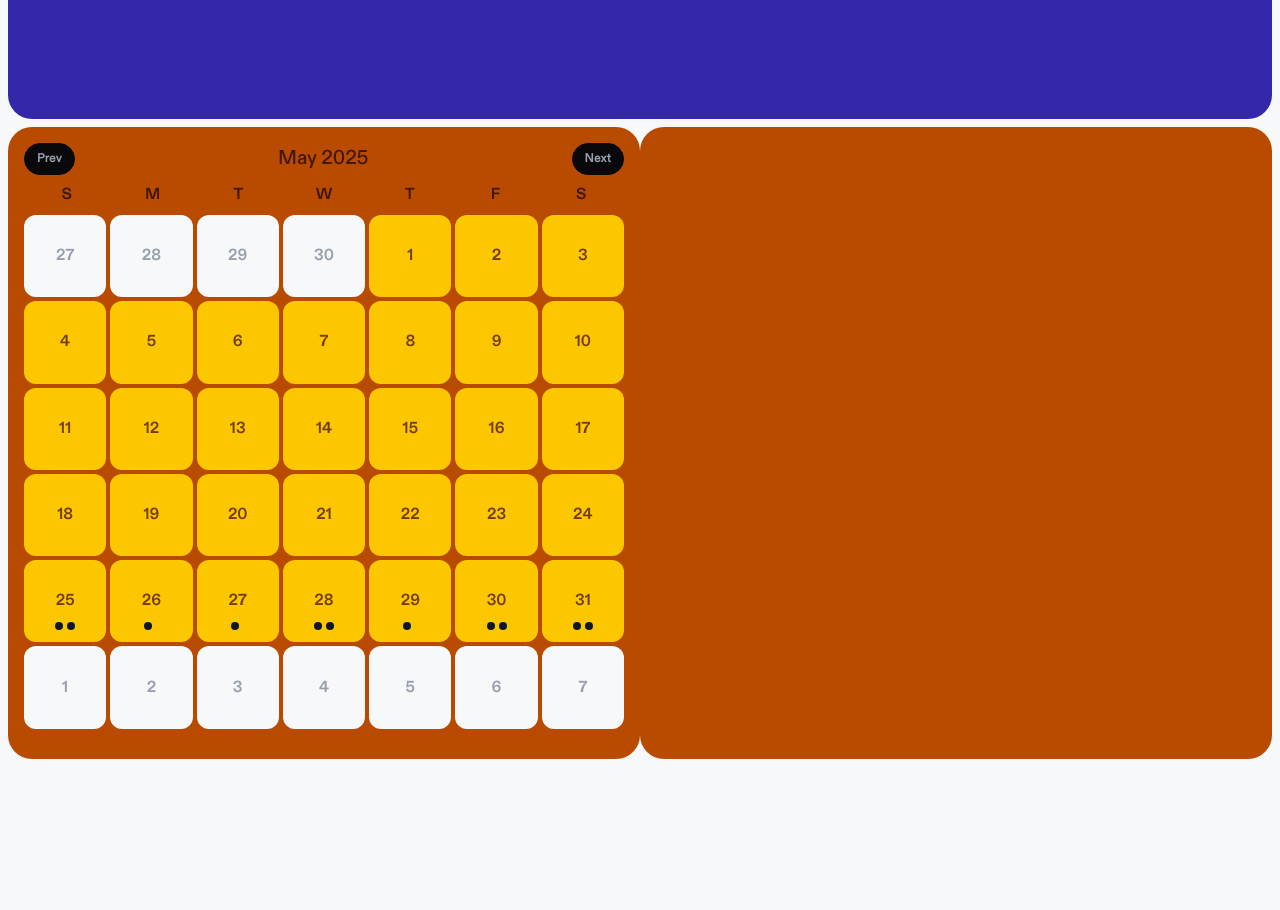
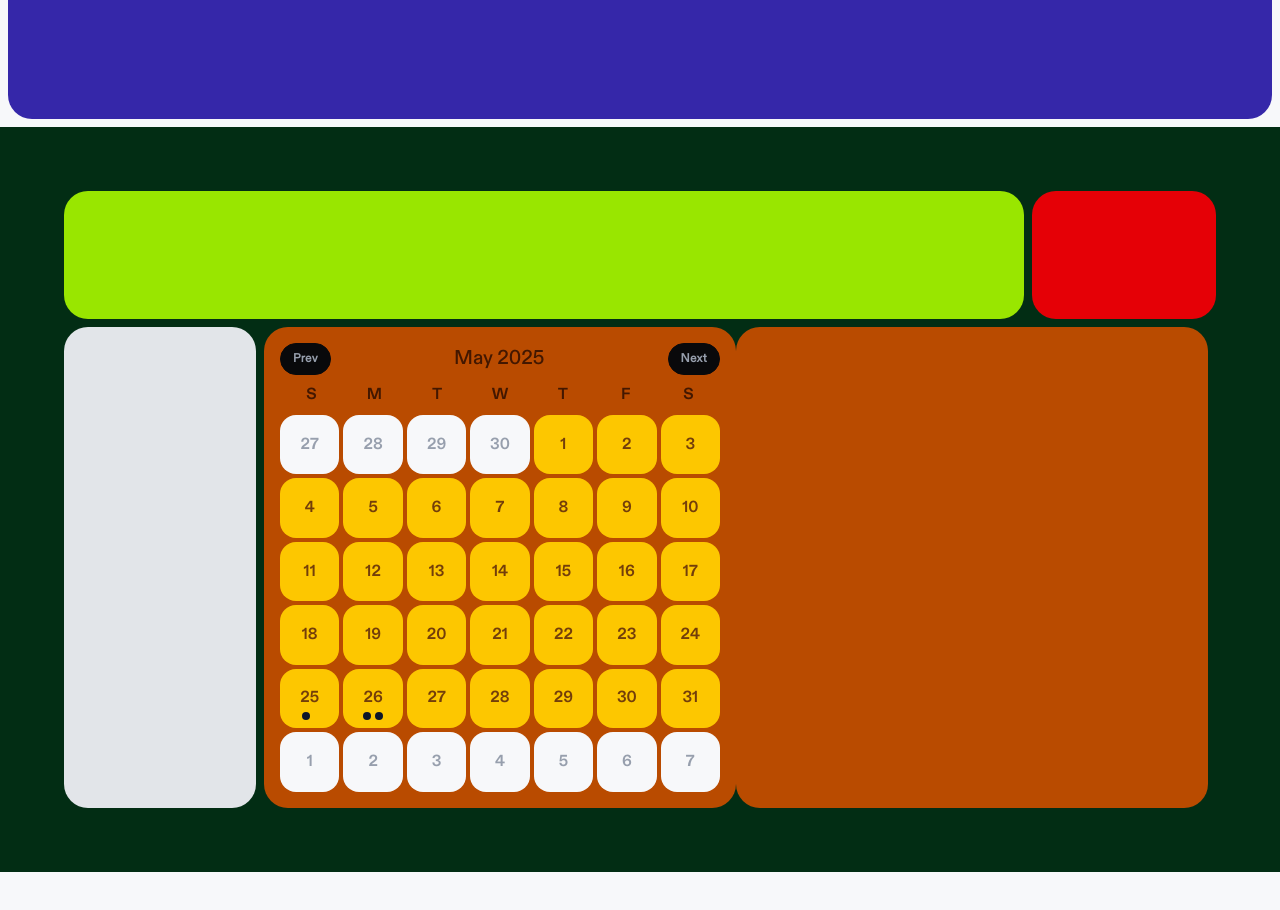
Before and after one commit to Hampus2001/mera, a Next.js app in the folder frontend/: page / in a window 1280 px wide. Shown: the part 2200-3110 px from the top of the page. After the commit the page ends 3072 px from the top, so only its background shows below. Built offline with nearby package versions, Linux system fonts and the light colour scheme.

Commit message:
fix med calendar

```diff
--- a/frontend/app/globals.css
+++ b/frontend/app/globals.css
@@ -19,7 +19,7 @@
   --color-neutral: oklch(21% 0.034 264.665);
   --color-neutral-content: oklch(70% 0.022 261.325);
   --color-info: oklch(39% 0.195 277.366);
-  --color-info-content: oklch(67% 0.182 276.935);
+  --color-info-content: oklch(93% 0.034 272.788);
   --color-success: oklch(26% 0.065 152.934);
   --color-success-content: oklch(62% 0.194 149.214);
   --color-warning: oklch(55% 0.163 48.998);
--- a/frontend/app/page.js
+++ b/frontend/app/page.js
@@ -94,9 +94,13 @@ export default function Home() {
             </div>
           </div>
         </section>
-        <div className="h-screen w-full">
-          {" "}
-          <BigCalendar />
+        <div className=" w-full  grid grid-cols-6 p-16 bg-success ">
+          <div className="col-span-5 h-32 bg-accent rounded-3xl mb-2"></div>
+          <div className="col-span-1 h-32 bg-error rounded-3xl ml-2 mb-2"></div>
+          <div className="col-span-1 bg-base-300 rounded-3xl"></div>
+          <div className="col-span-5">
+            <BigCalendar />
+          </div>
         </div>
       </div>
     </>
--- a/frontend/components/BigCalendar.js
+++ b/frontend/components/BigCalendar.js
@@ -21,74 +21,74 @@ const localizer = dateFnsLocalizer({
   locales,
 });
 
-const myEventsList = [
+const rawShifts = [
   {
-    title: "Hampus Jobbpass",
-    start: new Date(2025, 4, 25, 10, 0),
-    end: new Date(2025, 4, 25, 12, 0),
-    color: "hsl(var(--primary))",
+    company_id: "abc123",
+    date: "2025-05-25",
+    start: "10:00",
+    end: "12:00",
+    user: {
+      username: "hampus",
+      email: "hampus@example.com",
+      role: "worker",
+      admin: false,
+      hours: 30,
+    },
   },
   {
-    title: "Irenes Jobbpass",
-    start: new Date(2025, 4, 26, 14, 0),
-    end: new Date(2025, 4, 26, 16, 0),
-    color: "hsl(var(--secondary))",
+    company_id: "abc123",
+    date: "2025-05-26",
+    start: "14:00",
+    end: "16:00",
+    user: {
+      username: "irene",
+      email: "irene@example.com",
+      role: "admin",
+      admin: true,
+      hours: 40,
+    },
   },
   {
-    title: "Justus Jobbpass",
-    start: new Date(2025, 4, 27, 9, 0),
-    end: new Date(2025, 4, 27, 11, 0),
-    color: "hsl(var(--accent))",
+    company_id: "abc133",
+    date: "2025-05-26",
+    start: "13:00",
+    end: "14:00",
+    user: {
+      username: "joel",
+      email: "joel@example.com",
+      role: "CEO",
+      admin: false,
+      hours: 40,
     },
-  {
-    title: "Emma Förmiddagspass",
-    start: new Date(2025, 4, 28, 8, 0),
-    end: new Date(2025, 4, 28, 12, 0),
-    color: "hsl(var(--info))",
-  },
-  {
-    title: "Oscar Eftermiddagspass",
-    start: new Date(2025, 4, 28, 13, 0),
-    end: new Date(2025, 4, 28, 17, 0),
-    color: "hsl(var(--warning))",
-  },
-  {
-    title: "Maja Kvällspass",
-    start: new Date(2025, 4, 29, 17, 0),
-    end: new Date(2025, 4, 29, 21, 0),
-    color: "hsl(var(--success))",
-  },
-  {
-    title: "Anton Heldag",
-    start: new Date(2025, 4, 30, 9, 0),
-    end: new Date(2025, 4, 30, 17, 0),
-    color: "hsl(var(--error))",
-  },
-  {
-    title: "Sofia Möte",
-    start: new Date(2025, 4, 30, 11, 0),
-    end: new Date(2025, 4, 30, 12, 0),
-    color: "hsl(var(--info))",
-  },
-  {
-    title: "Hampus Extrajobb",
-    start: new Date(2025, 4, 31, 15, 0),
-    end: new Date(2025, 4, 31, 19, 0),
-    color: "hsl(var(--primary))",
-  },
-  {
-    title: "Irene Kvällsmöte",
-    start: new Date(2025, 4, 31, 18, 0),
-    end: new Date(2025, 4, 31, 20, 0),
-    color: "hsl(var(--secondary))",
-  },
-  {
-    title: "Justus Morgonmöte",
-    start: new Date(2025, 4, 25, 8, 0),
-    end: new Date(2025, 4, 25, 9, 30),
-    color: "hsl(var(--accent))",
   },
 ];
+
+const toEventObject = (shift) => {
+  const [startHour, startMin] = shift.start.split(":").map(Number);
+  const [endHour, endMin] = shift.end.split(":").map(Number);
+  const date = new Date(shift.date);
+
+  return {
+    ...shift,
+    title: `${shift.user.username}`,
+    start: new Date(
+      date.getFullYear(),
+      date.getMonth(),
+      date.getDate(),
+      startHour,
+      startMin
+    ),
+    end: new Date(
+      date.getFullYear(),
+      date.getMonth(),
+      date.getDate(),
+      endHour,
+      endMin
+    ),
+  };
+};
+
+const myEventsList = rawShifts.map(toEventObject);
 
 const generateDays = (startOfMonth, events) => {
   const days = [];
@@ -197,7 +197,7 @@ const MyCalendar = () => {
           {daysInMonth.map((dayObj, index) => (
             <div
               key={index}
-              className={` z-0 grid grid-rows-3 items-center justify-center font-diatype-bold  text-center  aspect-square p-1  rounded-xl ${
+              className={` z-0 grid grid-rows-3 items-center justify-center font-diatype-bold  text-center  aspect-square p-1  rounded-2xl ${
                 dayObj.date.getMonth() !== startOfMonth.getMonth()
                   ? "text-neutral-content bg-base-100"
                   : "hover:bg-primary-content hover:text-primary cursor-pointer text-primary-content bg-primary"
@@ -257,25 +257,59 @@ const MyCalendar = () => {
                   <div
                     key={idx}
                     onClick={() => setExpandedEventId(isExpanded ? null : idx)}
-                    className="mb-1 p-4 rounded-xl cursor-pointer bg-primary text-primary-content"
+                    className="mb-1 p-2 rounded-3xl bg-primary "
                   >
-                    <p className="text-md font-bold">{event.title}</p>
+                    <div className=" p-2 cursor-pointer  text-primary-content rounded-3xl">
+                      <span className="flex items-center justify-between gap-2 mb-2">
+                        <p className="text-2xl font-diatype-medium">
+                          {event.title}
+                        </p>
+                        <button
+                          onClick={() =>
+                            setExpandedEventId(isExpanded ? null : idx)
+                          }
+                          className="btn btn-sm btn-app btn-neutral"
+                        >
+                          Details
+                        </button>
+                      </span>
                       <p>
-                      <strong>Start:</strong> {format(event.start, "Pp")}
+                        <strong className="font-diatype-bold">Start:</strong>{" "}
+                        {format(event.start, "Pp")}
                       </p>
                       <p>
-                      <strong>End:</strong> {format(event.end, "Pp")}
+                        <strong className="font-diatype-bold">End:</strong>{" "}
+                        {format(event.end, "Pp")}
                       </p>
 
-                    {isExpanded && (
-                      <>
-                        <hr className="my-2" />
+                      {isExpanded && event.user && (
+                        <div className="mt-2 bg-neutral text-neutral-content rounded-3xl p-4 font-diatype-medium ">
                           <p>
-                          <strong>Extra details here:</strong> For example,
-                          location, notes, or who’s attending.
+                            <strong className="font-diatype-bold">
+                              Email:{" "}
+                            </strong>
+
+                            {event.user.email}
                           </p>
-                      </>
+                          <p>
+                            <strong className="font-diatype-bold">Role:</strong>{" "}
+                            {event.user.role}
+                          </p>
+                          <p>
+                            <strong className="font-diatype-bold">
+                              Admin:
+                            </strong>{" "}
+                            {event.user.admin ? "Yes" : "No"}
+                          </p>
+                          <p>
+                            <strong className="font-diatype-bold">
+                              Hours:
+                            </strong>{" "}
+                            {event.user.hours}
+                          </p>
+                        </div>
                       )}
+                    </div>
                   </div>
                 );
               })
```
Lines whose indentation alone changed are shown as unchanged.
